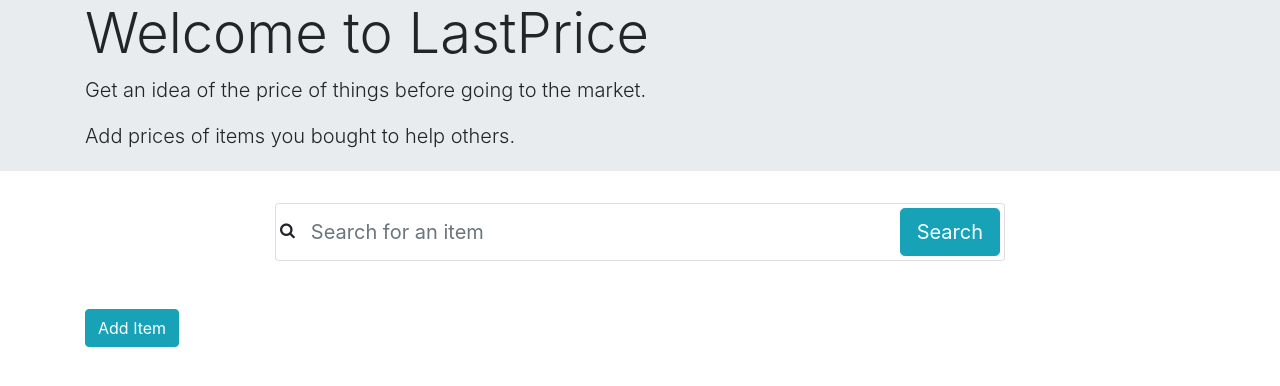
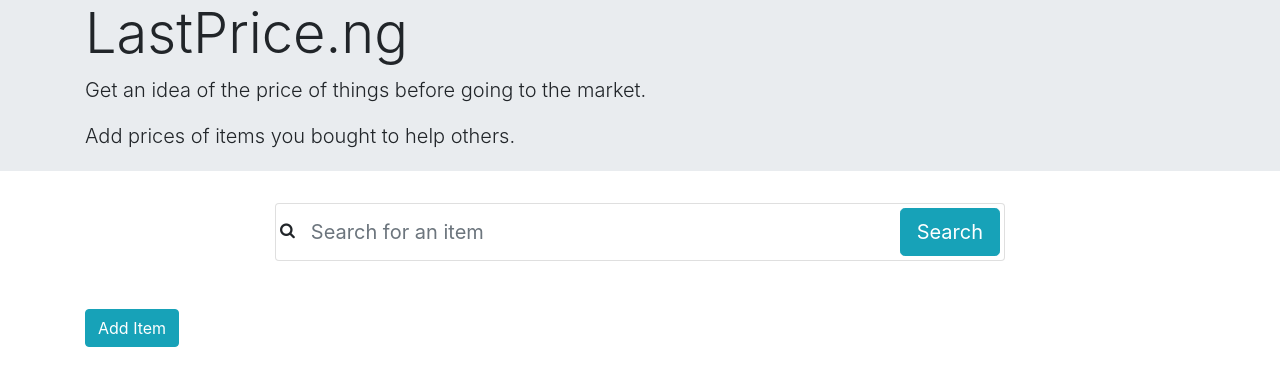
Before and after one commit to ColeDrain/last-price-app, a Django app: page / in a window 1280 px wide. Shown: the part 56-442 px from the top of the page. Run offline with Django 3.2, Linux system fonts and the light colour scheme; data that the repository does not hold is empty; some libraries are stand-ins or nearby versions.

Commit message:
My LastPrice app, twentieth commit

```diff
--- a/templates/index.html
+++ b/templates/index.html
@@ -5,7 +5,7 @@
 
 <div class="jumbotron jumbotron-fluid pt-0 pb-1">
     <div class="container">
-      <h1 class="display-4">Welcome to LastPrice</h1>
+      <h1 class="display-4">LastPrice.ng</h1>
       <p class="lead">Get an idea of the price of things before going to the market.</p>
       <p class="lead">Add prices of items you bought to help others.</p>
     </div>
@@ -15,7 +15,7 @@
   <div class="row justify-content-center">
       <div class="col-12 col-md-10 col-lg-8">
           <form class="card card-sm" method="get" action="{% url 'search' %}">
-              <div class="card-body row no-gutters align-items-center p-1">
+              <div class="card-body row no-gutters align-items-center p-1 border-0">
                   <div class="col-auto">
                       <i class="fa fa-search h4 text-body"></i>
                   </div>
```
